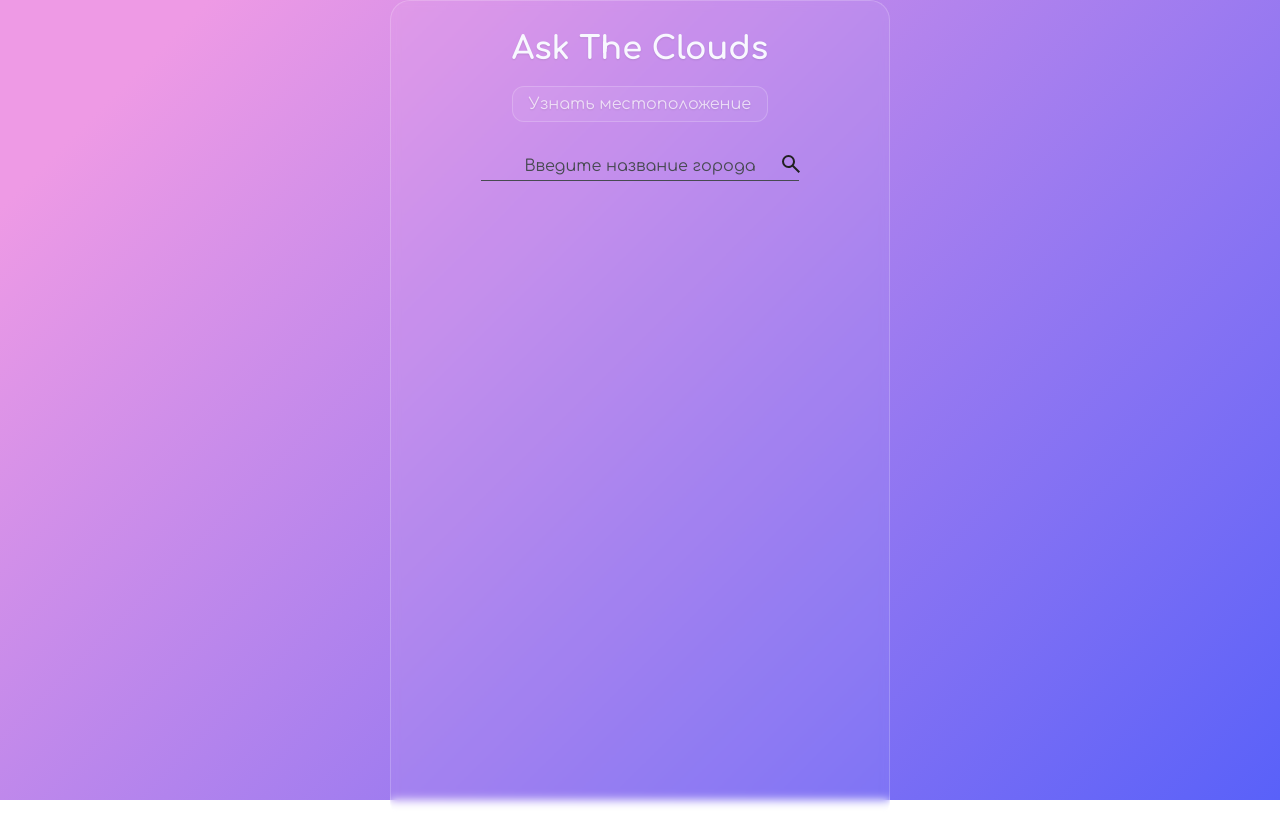
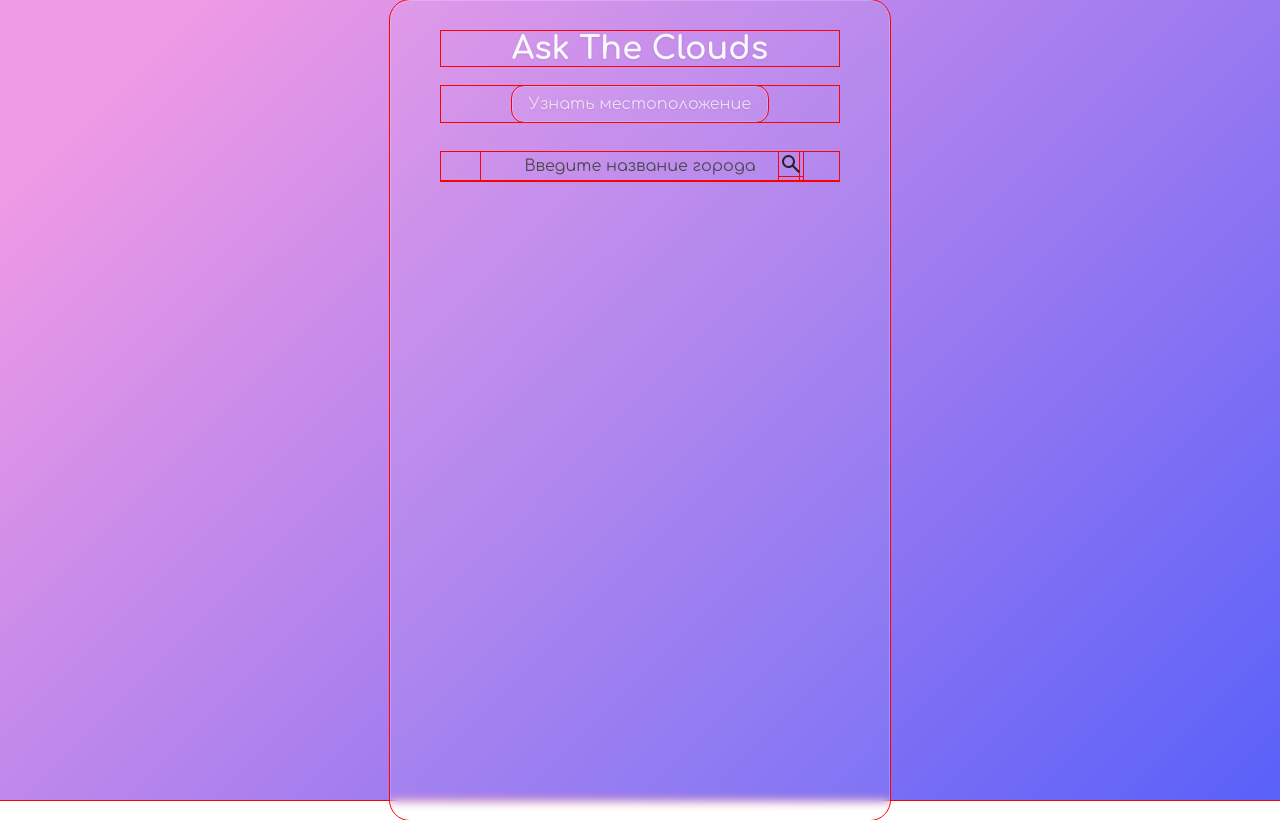
Before and after one commit to Nox1ee/Weather-widget, a React (Create React App) app: page / in a window 1280 px wide. Built offline with nearby package versions, Linux system fonts and the light colour scheme.

Commit message:
Find bugs

```diff
--- a/src/App.scss
+++ b/src/App.scss
@@ -4,6 +4,8 @@
   margin: 0;
   padding: 0;
   box-sizing: border-box;
+
+  outline: 1px solid red !important;
 }
 
 input, button {
```
